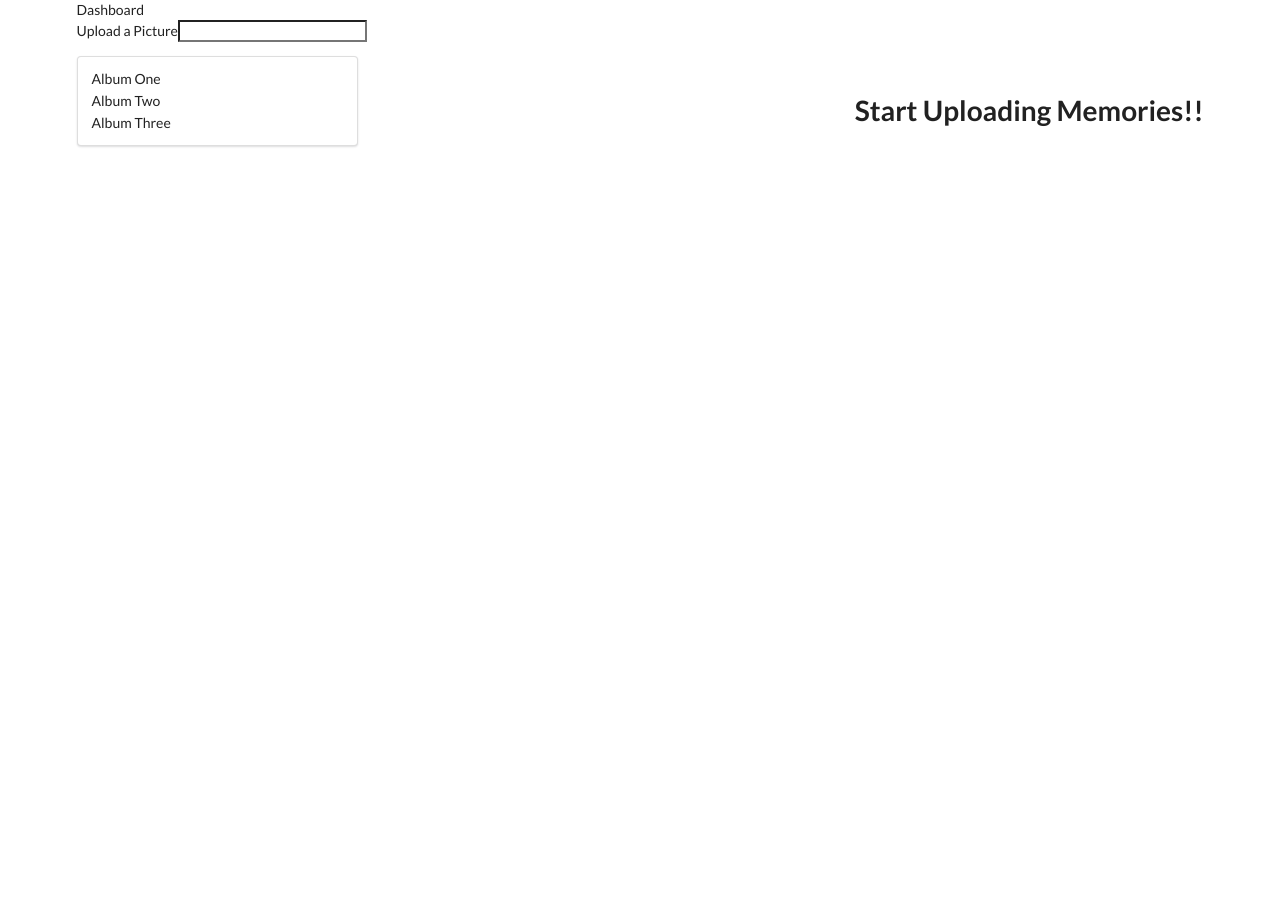
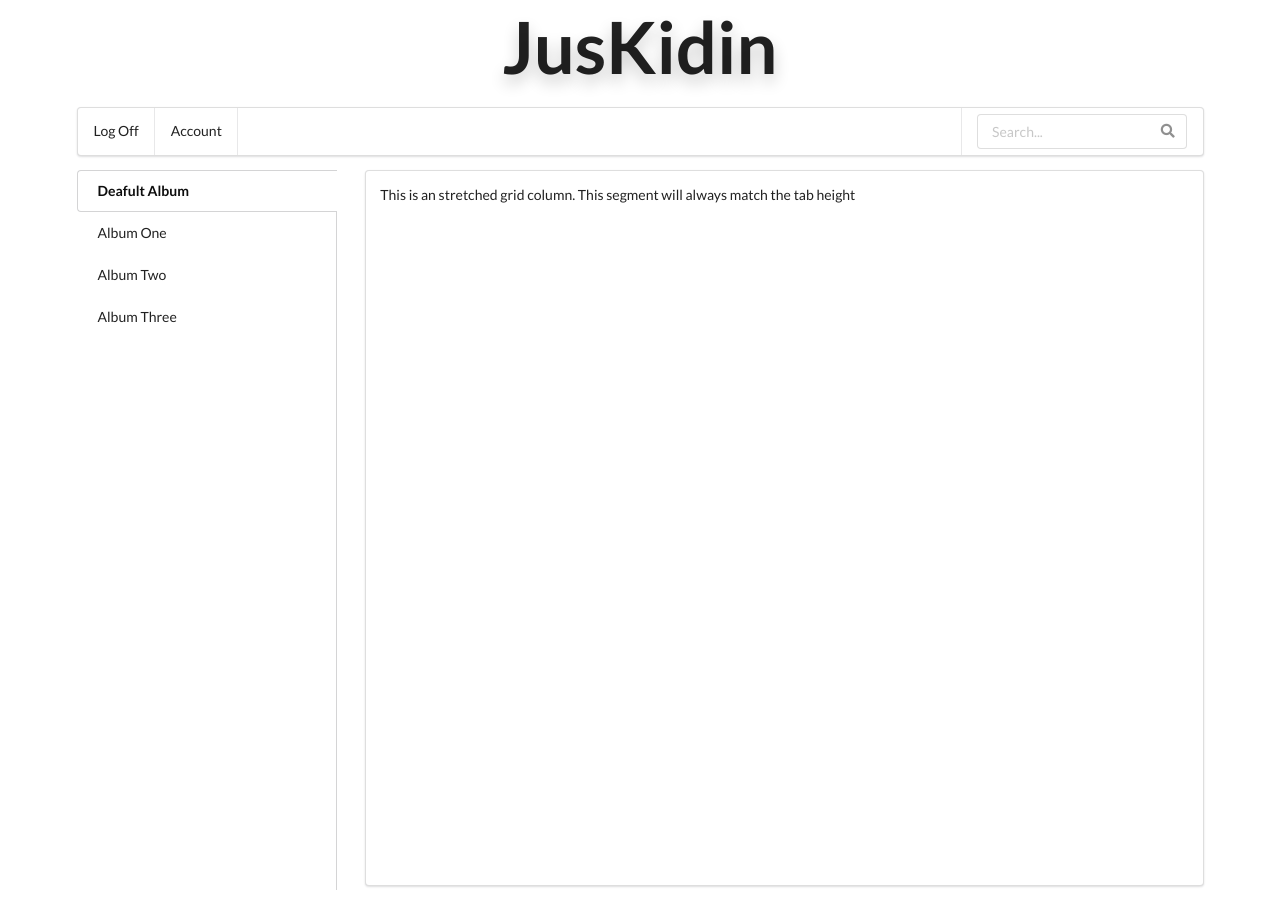
Before and after one commit to reinhal/juskidin-react, a React (Create React App) app: page /dashboard in a window 1280 px wide. Before the commit the page ends 800 px from the top, so only its background shows below. Built offline with nearby package versions, Linux system fonts and the light colour scheme; no server answers.

Commit message:
added menu and finished styling dashboard

```diff
--- a/src/components/AlbumList.js
+++ b/src/components/AlbumList.js
@@ -4,14 +4,26 @@ import './styles/AlbumList.css';
 export default class AlbumList extends React.Component {
   render() {
     return (
-      <div className="ui segment album-list">
-        <div className="ui one column very relaxed grid">
-          <div className="column">
-            <div className="ui list">
-              <div className="item">Album One</div>
-              <div className="item">Album Two</div>
-              <div className="item">Album Three</div>
-            </div>
+      <div className="ui grid">
+        <div className="four wide column album-section">
+          <div className="ui vertical fluid tabular menu album-tab">
+            <a className="item active">
+              Deafult Album
+            </a>
+            <a className="item">
+              Album One
+            </a>
+            <a className="item">
+              Album Two
+            </a>
+            <a className="item">
+              Album Three
+            </a>
+          </div>
+        </div>
+        <div className="twelve wide stretched column album-section">
+          <div className="ui segment">
+            This is an stretched grid column. This segment will always match the tab height
           </div>
         </div>
       </div>
--- /dev/null
+++ b/src/components/AlbumMenu.js
@@ -0,0 +1,18 @@
+import React from 'react';
+
+export default class AlbumMenu extends React.Component {
+  render() {
+    return (
+      <div className="ui menu">
+        <a className="item">Log Off</a>
+        <a className="item">Account</a>
+        <div className=" right item">
+          <div className="ui icon input">
+            <input type="text" placeholder="Search..." />
+            <i className="search icon" />
+          </div>
+        </div>
+      </div>
+    );
+  }
+}
--- a/src/components/Dashboard.js
+++ b/src/components/Dashboard.js
@@ -1,15 +1,13 @@
 import React from 'react';
-import UploadForm from './UploadForm';
 import AlbumList from './AlbumList';
-import NoPhotoMessage from './NoPhotoMessage';
+import AlbumMenu from './AlbumMenu';
 
 class Dashboard extends React.Component {
   render() {
     return (
       <div>
-        Dashboard
-        <UploadForm />
-        <NoPhotoMessage />
+        <h1 className="juskidin-header" style={{ textAlign: "center"}}>JusKidin</h1>
+        <AlbumMenu />
         <AlbumList />
       </div>
     )
--- a/src/components/NoPhotoMessage.js
+++ /dev/null
@@ -1,12 +0,0 @@
-import React from 'react';
-import './styles/NoPhotoMessage.css';
-
-export default class NoPhotoMessage extends React.Component {
-  render() {
-    return (
-      <div className="no-photo-message">
-        <h1>Start Uploading Memories!!</h1>
-      </div>
-    );
-  }
-}
--- a/src/components/styles/AlbumList.css
+++ b/src/components/styles/AlbumList.css
@@ -1,3 +1,7 @@
-.album-list {
-  width: 25%;
+.album-section {
+  height: 93vh;
 }
+
+.album-tab {
+  height: 90vh;
+}
--- a/src/components/styles/NoPhotoMessage.css
+++ /dev/null
@@ -1,4 +0,0 @@
-.no-photo-message {
-  float: right;
-  margin-top: 50px;
-}
```
